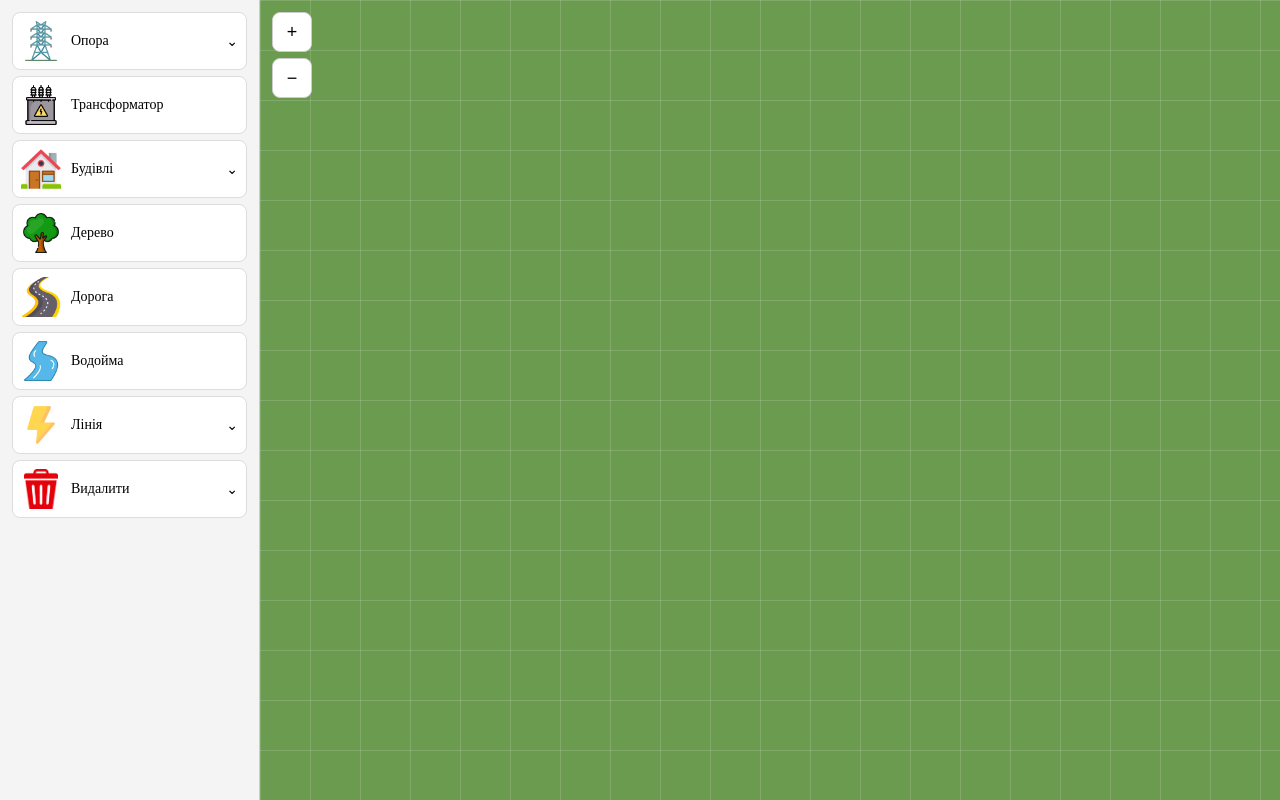
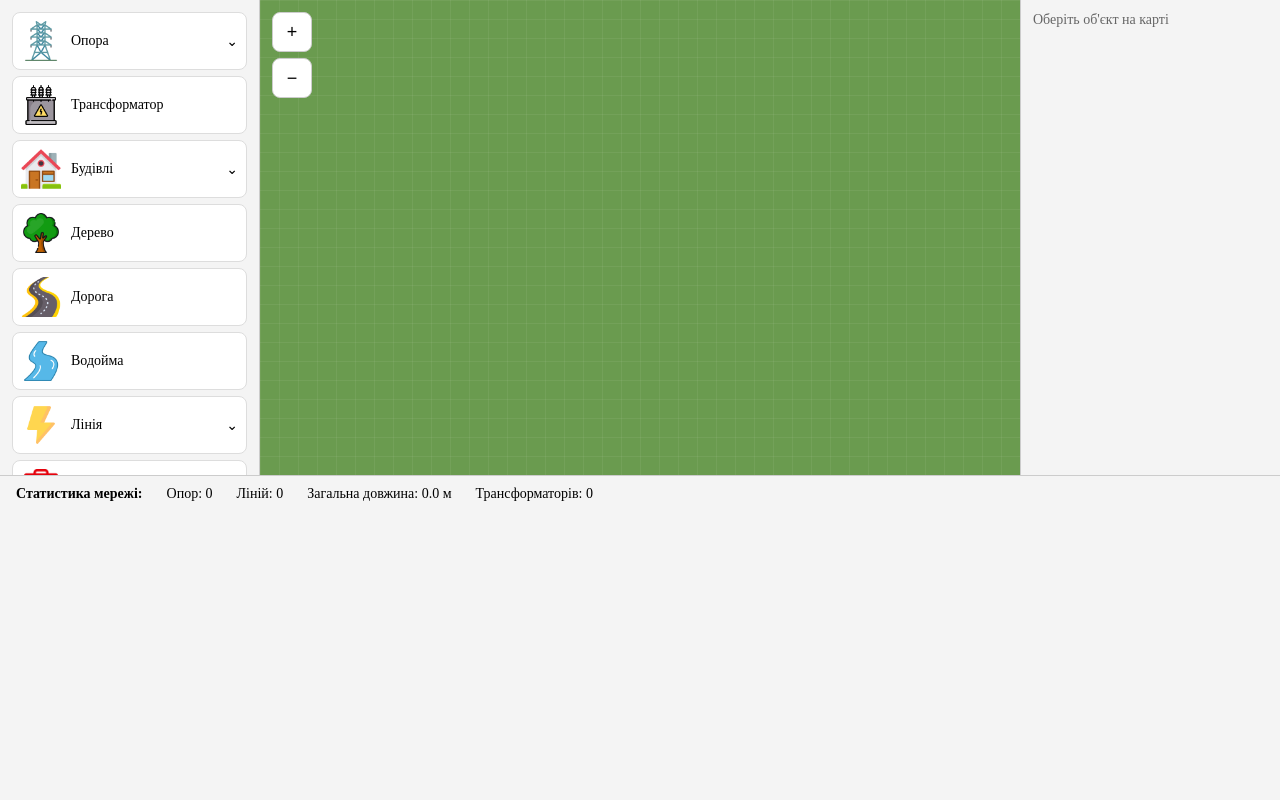
Before and after one commit to EgrNvk/React_PowerGrid, a React (Vite) app in the folder my-app-powergrid/: page / in a window 1280 px wide. Built offline with nearby package versions, Linux system fonts and the light colour scheme.

Commit message:
Add statistic panel

```diff
--- a/my-app-powergrid/src/App.css
+++ b/my-app-powergrid/src/App.css
@@ -4,12 +4,19 @@ body {
 
 .app {
   display: flex;
+  flex-direction: column;
   width: 100%;
   height: 100vh;
+}
+
+.app-main {
+  display: flex;
+  flex: 0 1 auto;
+  min-height: 0;
 }
 
 .app-map {
   flex: 1;
   min-width: 0;
-  height: 100%;
+  aspect-ratio: 2000 / 1250;
 }
--- a/my-app-powergrid/src/App.tsx
+++ b/my-app-powergrid/src/App.tsx
@@ -2,8 +2,10 @@ import { useState } from 'react'
 import GridWorkspace from './components/GridWorkspace'
 import MapObject from './components/MapObject'
 import type { MapObjectData } from './components/MapObject'
+import NetworkStats from './components/NetworkStats'
 import ObjectLibrary from './components/ObjectLibrary'
 import type { DeleteMode, LibraryItem, LineType } from './components/ObjectLibrary'
+import ObjectProperties from './components/ObjectProperties'
 import PowerLine from './components/PowerLine'
 import type { PowerLineData } from './components/PowerLine'
 import './App.css'
@@ -23,13 +25,17 @@ function App() {
   const [objects, setObjects] = useState<MapObjectData[]>([])
   const [lines, setLines] = useState<PowerLineData[]>([])
   const [selectedObjectId, setSelectedObjectId] = useState<string | null>(null)
+  const [selectedPowerLineId, setSelectedPowerLineId] = useState<string | null>(null)
   const [draggingId, setDraggingId] = useState<string | null>(null)
+
+  const isSelectMode = selectedItem === null && selectedLineId === null && deleteMode === null
 
   const handleSelect = (item: LibraryItem) => {
     setSelectedItem(item.id === selectedItem?.id ? null : item)
     setSelectedLineId(null)
     setDeleteMode(null)
     setSelectedObjectId(null)
+    setSelectedPowerLineId(null)
   }
 
   const handleSelectLine = (id: string) => {
@@ -37,6 +43,7 @@ function App() {
     setSelectedItem(null)
     setDeleteMode(null)
     setSelectedObjectId(null)
+    setSelectedPowerLineId(null)
   }
 
   const handleSelectDelete = (mode: DeleteMode) => {
@@ -44,11 +51,13 @@ function App() {
     setSelectedItem(null)
     setSelectedLineId(null)
     setSelectedObjectId(null)
+    setSelectedPowerLineId(null)
   }
 
   const handleFieldClick = (x: number, y: number) => {
     if (!selectedItem) {
       setSelectedObjectId(null)
+      setSelectedPowerLineId(null)
       return
     }
     const newObject: MapObjectData = {
@@ -110,7 +119,17 @@ function App() {
       return
     }
     setSelectedObjectId(id)
+    setSelectedPowerLineId(null)
     setDraggingId(id)
+  }
+
+  const handlePowerLineClick = (id: string) => {
+    if (deleteMode === 'line') {
+      handleDeleteLine(id)
+      return
+    }
+    setSelectedPowerLineId(id)
+    setSelectedObjectId(null)
   }
 
   const handleFieldPointerMove = (x: number, y: number) => {
@@ -126,6 +145,7 @@ function App() {
 
   return (
     <div className="app">
+      <div className="app-main">
         <ObjectLibrary
           selectedId={selectedItem?.id ?? null}
           onSelect={handleSelect}
@@ -152,8 +172,8 @@ function App() {
                   from={from}
                   to={to}
                   color={color}
-                isInteractive={deleteMode === 'line'}
-                onClick={() => handleDeleteLine(line.id)}
+                  isInteractive={deleteMode === 'line' || isSelectMode}
+                  onClick={() => handlePowerLineClick(line.id)}
                 />
               )
             })}
@@ -168,6 +188,15 @@ function App() {
             ))}
           </GridWorkspace>
         </main>
+        <ObjectProperties
+          objects={objects}
+          lines={lines}
+          lineTypes={lineTypes}
+          selectedObjectId={selectedObjectId}
+          selectedPowerLineId={selectedPowerLineId}
+        />
+      </div>
+      <NetworkStats objects={objects} lines={lines} />
     </div>
   )
 }
--- a/my-app-powergrid/src/components/GridWorkspace.css
+++ b/my-app-powergrid/src/components/GridWorkspace.css
@@ -5,6 +5,7 @@
 }
 
 .workspace-scroll {
+  display: flex;
   width: 100%;
   height: 100%;
   overflow: auto;
@@ -13,6 +14,8 @@
 
 .workspace-scroll svg {
   display: block;
+  flex-shrink: 0;
+  margin: auto;
 }
 
 .workspace-zoom {
--- a/my-app-powergrid/src/components/GridWorkspace.tsx
+++ b/my-app-powergrid/src/components/GridWorkspace.tsx
@@ -1,4 +1,4 @@
-import { useState } from 'react'
+import { useEffect, useRef, useState } from 'react'
 import type { MouseEvent, PointerEvent, ReactNode } from 'react'
 import './GridWorkspace.css'
 
@@ -23,6 +23,24 @@ function GridWorkspace({
   children,
 }: GridWorkspaceProps) {
   const [zoom, setZoom] = useState(1)
+  const [fitScale, setFitScale] = useState(1)
+  const scrollRef = useRef<HTMLDivElement>(null)
+
+  useEffect(() => {
+    const element = scrollRef.current
+    if (!element) return
+    const updateFitScale = () => {
+      const scale = Math.min(
+        element.clientWidth / FIELD_WIDTH,
+        element.clientHeight / FIELD_HEIGHT,
+      )
+      setFitScale(Math.floor(scale * 1000 + 0.000001) / 1000)
+    }
+    updateFitScale()
+    const observer = new ResizeObserver(updateFitScale)
+    observer.observe(element)
+    return () => observer.disconnect()
+  }, [])
 
   const changeZoom = (next: number) => {
     const rounded = Math.round(next * 100) / 100
@@ -59,10 +77,10 @@ function GridWorkspace({
           −
         </button>
       </div>
-      <div className="workspace-scroll">
+      <div className="workspace-scroll" ref={scrollRef}>
         <svg
-          width={FIELD_WIDTH * zoom}
-          height={FIELD_HEIGHT * zoom}
+          width={FIELD_WIDTH * fitScale * zoom}
+          height={FIELD_HEIGHT * fitScale * zoom}
           viewBox={`0 0 ${FIELD_WIDTH} ${FIELD_HEIGHT}`}
           onClick={handleClick}
           onPointerMove={handlePointerMove}
--- /dev/null
+++ b/my-app-powergrid/src/components/NetworkStats.css
@@ -0,0 +1,14 @@
+.network-stats {
+  display: flex;
+  flex: 1 1 auto;
+  flex-wrap: wrap;
+  align-content: flex-start;
+  align-items: center;
+  gap: 8px 24px;
+  min-height: 44px;
+  box-sizing: border-box;
+  padding: 10px 16px;
+  background: #f4f4f4;
+  border-top: 1px solid #ccc;
+  font-size: 14px;
+}
--- /dev/null
+++ b/my-app-powergrid/src/components/NetworkStats.tsx
@@ -0,0 +1,35 @@
+import './NetworkStats.css'
+import type { MapObjectData } from './MapObject'
+import type { PowerLineData } from './PowerLine'
+
+const POLE_TYPES = ['wooden-pole', 'concrete-pole', 'metal-pole']
+const CELL_SIZE = 50
+const METERS_PER_CELL = 10
+
+type NetworkStatsProps = {
+  objects: MapObjectData[]
+  lines: PowerLineData[]
+}
+
+function NetworkStats({ objects, lines }: NetworkStatsProps) {
+  const poleCount = objects.filter((object) => POLE_TYPES.includes(object.type)).length
+  const transformerCount = objects.filter((object) => object.type === 'transformer').length
+  const totalLength = lines.reduce((sum, line) => {
+    const from = objects.find((object) => object.id === line.fromId)
+    const to = objects.find((object) => object.id === line.toId)
+    if (!from || !to) return sum
+    return sum + (Math.hypot(to.x - from.x, to.y - from.y) / CELL_SIZE) * METERS_PER_CELL
+  }, 0)
+
+  return (
+    <footer className="network-stats">
+      <strong>Статистика мережі:</strong>
+      <span>Опор: {poleCount}</span>
+      <span>Ліній: {lines.length}</span>
+      <span>Загальна довжина: {totalLength.toFixed(1)} м</span>
+      <span>Трансформаторів: {transformerCount}</span>
+    </footer>
+  )
+}
+
+export default NetworkStats
--- a/my-app-powergrid/src/components/ObjectLibrary.css
+++ b/my-app-powergrid/src/components/ObjectLibrary.css
@@ -5,6 +5,7 @@
   width: 260px;
   flex-shrink: 0;
   height: 100%;
+  contain: size;
   box-sizing: border-box;
   padding: 12px;
   overflow-y: auto;
--- a/my-app-powergrid/src/components/ObjectLibrary.tsx
+++ b/my-app-powergrid/src/components/ObjectLibrary.tsx
@@ -5,7 +5,7 @@ import concretePole from '../assets/icons/concrete-pole.png'
 import metalPole from '../assets/icons/metal-pole.png'
 import transformer from '../assets/icons/transformator.png'
 import house from '../assets/icons/private-house.png'
-import industrialBuilding from '../assets/icons/industrial-building.png'
+import industrialBuilding from '../assets/icons/industrial-building.webp'
 import tree from '../assets/icons/tree.png'
 import road from '../assets/icons/road.png'
 import water from '../assets/icons/water.webp'
--- /dev/null
+++ b/my-app-powergrid/src/components/ObjectProperties.css
@@ -0,0 +1,41 @@
+.object-properties {
+  width: 260px;
+  flex-shrink: 0;
+  height: 100%;
+  box-sizing: border-box;
+  padding: 12px;
+  overflow-y: auto;
+  background: #f4f4f4;
+  border-left: 1px solid #ccc;
+  font-size: 14px;
+}
+
+.object-properties dl {
+  display: flex;
+  flex-direction: column;
+  gap: 12px;
+  margin: 0;
+}
+
+.object-properties dt {
+  font-size: 12px;
+  color: #666;
+}
+
+.object-properties dd {
+  margin: 2px 0 0;
+  overflow-wrap: anywhere;
+}
+
+.object-properties .empty {
+  margin: 0;
+  color: #666;
+}
+
+.object-properties .line-list {
+  display: flex;
+  flex-direction: column;
+  gap: 6px;
+  margin: 0;
+  padding-left: 16px;
+}
--- /dev/null
+++ b/my-app-powergrid/src/components/ObjectProperties.tsx
@@ -0,0 +1,145 @@
+import './ObjectProperties.css'
+import type { MapObjectData } from './MapObject'
+import type { LineType } from './ObjectLibrary'
+import type { PowerLineData } from './PowerLine'
+
+const POLE_TYPES = ['wooden-pole', 'concrete-pole', 'metal-pole']
+const CELL_SIZE = 50
+const METERS_PER_CELL = 10
+
+type ObjectPropertiesProps = {
+  objects: MapObjectData[]
+  lines: PowerLineData[]
+  lineTypes: LineType[]
+  selectedObjectId: string | null
+  selectedPowerLineId: string | null
+}
+
+function ObjectProperties({
+  objects,
+  lines,
+  lineTypes,
+  selectedObjectId,
+  selectedPowerLineId,
+}: ObjectPropertiesProps) {
+  const line = lines.find((item) => item.id === selectedPowerLineId)
+  const object = objects.find((item) => item.id === selectedObjectId)
+
+  if (line) {
+    const from = objects.find((item) => item.id === line.fromId)
+    const to = objects.find((item) => item.id === line.toId)
+    if (from && to) {
+      const length =
+        (Math.hypot(to.x - from.x, to.y - from.y) / CELL_SIZE) * METERS_PER_CELL
+      const typeName = lineTypes.find((type) => type.id === line.type)?.name ?? line.type
+      return (
+        <aside className="object-properties">
+          <dl>
+            <div>
+              <dt>ID</dt>
+              <dd>{line.id}</dd>
+            </div>
+            <div>
+              <dt>Тип</dt>
+              <dd>{typeName}</dd>
+            </div>
+            <div>
+              <dt>Початкова опора</dt>
+              <dd>
+                {from.name}, {from.id}
+              </dd>
+            </div>
+            <div>
+              <dt>Кінцева опора</dt>
+              <dd>
+                {to.name}, {to.id}
+              </dd>
+            </div>
+            <div>
+              <dt>Довжина</dt>
+              <dd>{length.toFixed(1)} м</dd>
+            </div>
+          </dl>
+        </aside>
+      )
+    }
+  }
+
+  if (object) {
+    if (POLE_TYPES.includes(object.type)) {
+      const connectedLines = lines.filter(
+        (item) => item.fromId === object.id || item.toId === object.id,
+      )
+      return (
+        <aside className="object-properties">
+          <dl>
+            <div>
+              <dt>ID</dt>
+              <dd>{object.id}</dd>
+            </div>
+            <div>
+              <dt>Тип опори</dt>
+              <dd>{object.name}</dd>
+            </div>
+            <div>
+              <dt>Координати</dt>
+              <dd>
+                ({object.x}, {object.y})
+              </dd>
+            </div>
+            <div>
+              <dt>Підключених ліній</dt>
+              <dd>{connectedLines.length}</dd>
+            </div>
+            {connectedLines.length > 0 && (
+              <div>
+                <dt>Підключені лінії</dt>
+                <dd>
+                  <ul className="line-list">
+                    {connectedLines.map((item) => (
+                      <li key={item.id}>
+                        {lineTypes.find((type) => type.id === item.type)?.name ?? item.type},{' '}
+                        {item.id}
+                      </li>
+                    ))}
+                  </ul>
+                </dd>
+              </div>
+            )}
+          </dl>
+        </aside>
+      )
+    }
+
+    const groupName =
+      object.type === 'transformer' ? 'Електрична інфраструктура' : "Об'єкт місцевості"
+    return (
+      <aside className="object-properties">
+        <dl>
+          <div>
+            <dt>Назва</dt>
+            <dd>{object.name}</dd>
+          </div>
+          <div>
+            <dt>Тип</dt>
+            <dd>{groupName}</dd>
+          </div>
+          <div>
+            <dt>Координати</dt>
+            <dd>
+              ({object.x}, {object.y})
+            </dd>
+          </div>
+        </dl>
+      </aside>
+    )
+  }
+
+  return (
+    <aside className="object-properties">
+      <p className="empty">Оберіть об'єкт на карті</p>
+    </aside>
+  )
+}
+
+export default ObjectProperties
```
Also changed, not shown: my-app-powergrid/src/components/PowerLine.tsx (+7 -1 lines), my-app-powergrid/src/assets/icons/industrial-building.png (deleted), my-app-powergrid/src/assets/icons/industrial-building.webp (added). Lines whose indentation alone changed are shown as unchanged.
